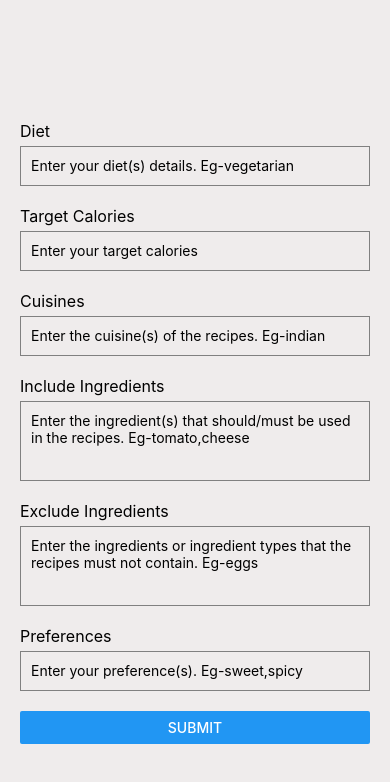
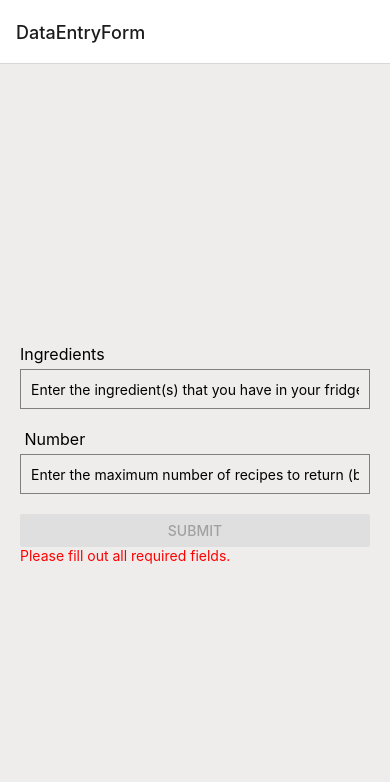
Before and after one commit to coder12git/ReactNative, a React Native app in the folder app/: screen /DataEntryForm in a window 390 px wide. Shown: the top 782 px of the page. Built offline with nearby package versions, Linux system fonts and the light colour scheme.

Commit message:
add validation
Signed-off-by: coder12git <suruchikumarimfp4@gmail.com>

```diff
--- a/app/App.js
+++ b/app/App.js
@@ -1,16 +1,19 @@
-import { StatusBar } from 'expo-status-bar';
+import {NavigationContainer} from '@react-navigation/native';
+import {createNativeStackNavigator} from '@react-navigation/native-stack';
 import { StyleSheet, Text, View } from 'react-native';
 import DataEntryForm from './components/DataEntryForm';
+import DataVisualization from './components/DataDashboard';
+
+const Stack = createNativeStackNavigator();
 
 export default function App() {
   return (
-    // <View style={styles.container}>
-    //   <Text>Open up App to start working on your app!</Text>
-    //   <StatusBar style="auto" />
-    // </View>
-    <>
-    <DataEntryForm/>
-    </>
+    <NavigationContainer>
+      <Stack.Navigator initialRouteName="Core Features">
+        <Stack.Screen name="DataEntryForm" component={DataEntryForm} />
+        <Stack.Screen name="DataVisualization" component={DataVisualization} />
+      </Stack.Navigator>
+    </NavigationContainer>
   );
 }
 
--- a/app/components/DataDashboard.js
+++ b/app/components/DataDashboard.js
@@ -0,0 +1,47 @@
+import React, { useState, useEffect } from 'react';
+import { View, Text, StyleSheet } from 'react-native';
+
+const DataVisualization = () => {
+  const [mealData, setMealData] = useState([]);
+
+  const apiKey = '46245cd3fa4b40088b2c0d217ce7bf8d'
+
+  useEffect(() => {
+    const fetchData = async () => {
+      try {
+        const response = await fetch( `https://api.spoonacular.com/mealplanner/generate?apiKey=${apiKey}`);
+
+        if (!response.ok) {
+          throw new Error('Failed to fetch data');
+        }
+
+        const data = await response.json();
+        setMealData(data.week);
+        console.log(mealData);
+      } catch (error) {
+        console.error('Error fetching data:', error);
+      }
+    };
+
+    fetchData();
+  }, []);
+
+  return (
+    <View style={styles.container}>
+      {/* {mealData.map(meal => {
+        <Text>{meal.title}</Text>
+      })} */}
+      <Text>Ingredients</Text>
+    </View>
+  );
+};
+
+const styles = StyleSheet.create({
+  container: {
+    flex: 1,
+    backgroundColor: '#f2f2f2',
+    paddingHorizontal: 20,
+  },
+});
+
+export default DataVisualization;
--- a/app/components/DataEntryForm.js
+++ b/app/components/DataEntryForm.js
@@ -1,73 +1,75 @@
-import React, { useState } from 'react';
+import React, { useState, useEffect } from 'react';
 import { View, Text, TextInput, Button, StyleSheet, KeyboardAvoidingView } from 'react-native';
+import DataVisualization from './DataDashboard';
+import { useNavigation } from '@react-navigation/native';
 
 const DataEntryForm = () => {
   const [formData, setFormData] = useState({
-    diets: '',
-    targetCalories: '',
-    cuisines: '',
-    includeIngredients: '',
-    excludeIngredients: '',
-    preferences: '',
+    ingredients: '',
+    number: '',
   });
+
+  const [isFormValid, setIsFormValid] = useState(false);
+  const navigation = useNavigation();
+
+  useEffect(() => {
+    validateForm();
+  }, [formData]);
 
   const handleInputChange = (name, value) => {
     setFormData({ ...formData, [name]: value });
   };
 
+  const validateForm = () => {
+    const { ingredients, number } = formData;
+    const isIngredientsValid = ingredients.trim().length > 0;
+    const isNumberValid = Number(number) >= 1 && Number(number) <= 100;
+
+    setIsFormValid(isIngredientsValid && isNumberValid);
+  };
+
   const handleSubmit = () => {
-    console.log('Form data:', formData);
+    // console.log('Form data:', formData);
+    navigation.navigate('DataVisualization');
   };
 
   return (
     <View style={styles.container}>
       <View style={styles.form}>
-      <Text style={styles.label}>Diet</Text>
+        <Text style={styles.label}>Ingredients</Text>
         <TextInput
           style={styles.input}
-          placeholder="Enter your diet(s) details. Eg-vegetarian"
-          value={formData.diets}
-          onChangeText={(text) => handleInputChange('diets', text)}
+          placeholder="Enter the ingredient(s) that you have in your fridge.&#10;&#10;Eg- apples,flour,sugar"
+          numberOfLines={2}
+          value={formData.ingredients}
+          onChangeText={(text) => handleInputChange('ingredients', text)}
+          required={true}
+          keyboardType="default"
         />
-        <Text style={styles.label}>Target Calories</Text>
+        <Text style={styles.label}> Number</Text>
         <TextInput
           style={styles.input}
-          placeholder="Enter your target calories"
-          value={formData.targetCalories}
-          onChangeText={(text) => handleInputChange('targetCalories', text)}
+          placeholder="Enter the maximum number of recipes to return (between 1 and 100)."
+          numberOfLines={2}
+          value={formData.number}
+          onChangeText={(text) => {
+            handleInputChange('number', text)
+          }}
+          required={true}
           keyboardType="numeric"
         />
-        <Text style={styles.label}>Cuisines</Text>
-        <TextInput
-          style={styles.input}
-          placeholder="Enter the cuisine(s) of the recipes. Eg-indian"
-          value={formData.cuisines}
-          onChangeText={(text) => handleInputChange('cuisines', text)}
-        />
-        <Text style={styles.label}>Include Ingredients</Text>
-        <TextInput
-          style={styles.textArea}
-          placeholder="Enter the ingredient(s) that should/must be used in the recipes. Eg-tomato,cheese"
-          multiline
-          value={formData.includeIngredients}
-          onChangeText={(text) => handleInputChange('includeIngredients', text)}
-        />
-        <Text style={styles.label}>Exclude Ingredients</Text>
-        <TextInput
-          style={styles.textArea}
-          placeholder="Enter the ingredients or ingredient types that the recipes must not contain. Eg-eggs"
-          multiline
-          value={formData.excludeIngredients}
-          onChangeText={(text) => handleInputChange('excludeIngredients', text)}
-        />
-        <Text style={styles.label}>Preferences</Text>
-        <TextInput
-          style={styles.input}
-          placeholder="Enter your preference(s). Eg-sweet,spicy"
-          value={formData.preferences}
-          onChangeText={(text) => handleInputChange('preferences', text)}
-        />
-        <Button title="Submit" onPress={handleSubmit} />
+        {/* input validation */}
+        {formData.number && (formData.number > 100 || formData.number < 1) && (
+          <Text style={styles.errorText}>
+            Please enter a number between 1 and 100.
+          </Text>
+        )}
+        <Button title="Submit" onPress={handleSubmit} disabled={!isFormValid} />
+        {!isFormValid && (
+          <Text style={styles.errorText}>
+            Please fill out all required fields.
+          </Text>
+        )}
       </View>
     </View>
   );
@@ -103,6 +105,10 @@ const styles = StyleSheet.create({
     fontSize: 16,
     marginBottom: 5,
   },
+  errorText: {
+    color: "red",
+    marginBottom: 20,
+  }
 });
 
 export default DataEntryForm;
--- a/app/package.json
+++ b/app/package.json
@@ -9,13 +9,17 @@
     "web": "expo start --web"
   },
   "dependencies": {
+    "@expo/metro-runtime": "~3.1.3",
+    "@react-navigation/native": "^6.1.16",
+    "@react-navigation/native-stack": "^6.9.25",
     "expo": "~50.0.11",
     "expo-status-bar": "~1.11.1",
     "react": "18.2.0",
     "react-dom": "^18.2.0",
     "react-native": "0.73.4",
     "react-native-web": "~0.19.6",
-    "@expo/metro-runtime": "~3.1.3"
+    "react-native-screens": "~3.29.0",
+    "react-native-safe-area-context": "4.8.2"
   },
   "devDependencies": {
     "@babel/core": "^7.20.0"
```
Also changed, not shown: 1 other file (tests, documents, lock files or other folders).
